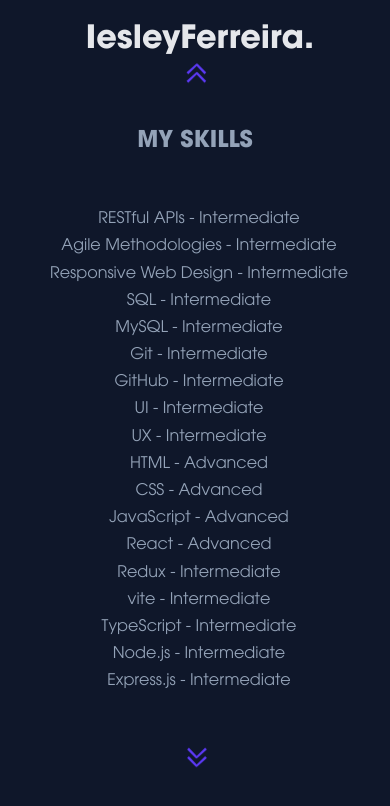
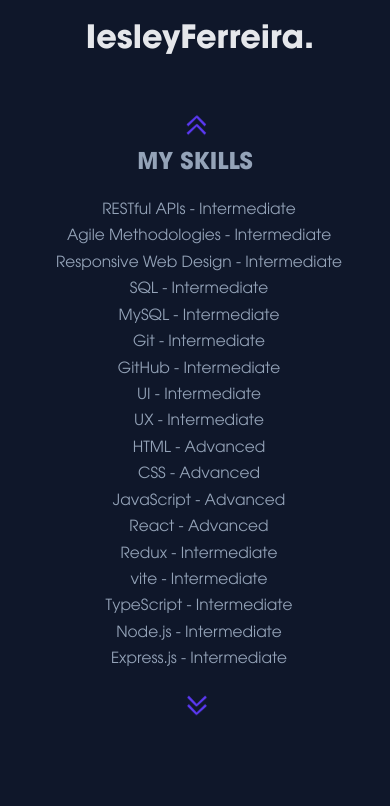
Before and after one commit to iesley-ferreira/Portfolio, a React (Vite) app: page /skills in a window 390 px wide. Shown: the top 806 px of the page. Built offline with nearby package versions, Linux system fonts and the light colour scheme.

Commit message:
Update image paths in EmblaCarousel and Projects components

```diff
--- a/src/components/EmblaCarousel.tsx
+++ b/src/components/EmblaCarousel.tsx
@@ -44,7 +44,7 @@ const EmblaCarousel: React.FC<PropType> = (props) => {
       title: "MedQuest",
       description:
         "Um aplicativo de perguntas e respostas para estudantes de medicina.",
-      image: "src/assets/images/MedQuest_resized.png",
+      image: "../src/assets/images/MedQuest_resized.png",
       ref: "https://medquest.vercel.app",
       stack: ["React", "TypeScript", "Node.js", "Redux", "css", "Vercel"],
     },
@@ -53,7 +53,7 @@ const EmblaCarousel: React.FC<PropType> = (props) => {
       title: "MedQuest2",
       description:
         "Um aplicativo de perguntas e respostas para estudantes de medicina.",
-      image: "src/assets/images/MedQuest_resized.png",
+      image: "../src/assets/images/MedQuest_resized.png",
       ref: "https://medquest.vercel.app",
       stack: ["React", "TypeScript", "Node.js", "Redux", "css", "Vercel"],
     },
@@ -62,7 +62,7 @@ const EmblaCarousel: React.FC<PropType> = (props) => {
      title: "MedQuest3",
       description:
         "Um aplicativo de perguntas e respostas para estudantes de medicina.",
-      image: "src/assets/images/MedQuest_resized.png",
+      image: "../src/assets/images/MedQuest_resized.png",
       ref: "https://medquest.vercel.app",
       stack: ["React", "TypeScript", "Node.js", "Redux", "css", "Vercel"],
     },
@@ -71,7 +71,7 @@ const EmblaCarousel: React.FC<PropType> = (props) => {
       title: "MedQuest4",
       description:
         "Um aplicativo de perguntas e respostas para estudantes de medicina.",
-      image: "src/assets/images/MedQuest_resized.png",
+      image: "../src/assets/images/MedQuest_resized.png",
       ref: "https://medquest.vercel.app",
       stack: ["React", "TypeScript", "Node.js", "Redux", "css", "Vercel"],
     },
@@ -80,7 +80,7 @@ const EmblaCarousel: React.FC<PropType> = (props) => {
       title: "MedQuest5",
       description:
         "Um aplicativo de perguntas e respostas para estudantes de medicina.",
-      image: "src/assets/images/MedQuest_resized.png",
+      image: "../src/assets/images/MedQuest_resized.png",
       ref: "https://medquest.vercel.app",
       stack: ["React", "TypeScript", "Node.js", "Redux", "css", "Vercel"],
     },
@@ -89,7 +89,7 @@ const EmblaCarousel: React.FC<PropType> = (props) => {
       title: "MedQuest6",
       description:
         "Um aplicativo de perguntas e respostas para estudantes de medicina.",
-      image: "src/assets/images/MedQuest_resized.png",
+      image: "../src/assets/images/MedQuest_resized.png",
       ref: "https://medquest.vercel.app",
       stack: ["React", "TypeScript", "Node.js", "Redux", "css", "Vercel"],
     },
--- a/src/components/Projects.tsx
+++ b/src/components/Projects.tsx
@@ -1,57 +1,13 @@
 import "./styles/Projects.css";
 import React from "react";
 import { Link } from "react-router-dom";
+import { EmblaOptionsType } from 'embla-carousel'
 
 import "./styles/base.css";
 import "./styles/embla.css";
 import EmblaCarousel from "./EmblaCarousel";
 import upArrow from "../assets/images/up-arrow.svg";
 
-interface Project {
-  id: number;
-  title: string;
-  description: string;
-  stack: string[];
-}
-
-const projects: Project[] = [
-  {
-    id: 1,
-    title: "Projeto 1",
-    description: "Descrição do Projeto 1",
-    stack: ["React", "TypeScript"],
-  },
-  {
-    id: 2,
-    title: "Projeto 2",
-    description: "Descrição do Projeto 2",
-    stack: ["Node.js", "Express.js"],
-  },
-  {
-    id: 3,
-    title: "Projeto 3",
-    description: "Descrição do Projeto 3",
-    stack: ["HTML", "CSS"],
-  },
-  {
-    id: 4,
-    title: "Projeto 4",
-    description: "Descrição do Projeto 4",
-    stack: ["React", "Node.js"],
-  },
-  {
-    id: 5,
-    title: "Projeto 5",
-    description: "Descrição do Projeto 5",
-    stack: ["TypeScript", "Express.js"],
-  },
-  {
-    id: 6,
-    title: "Projeto 6",
-    description: "Descrição do Projeto 6",
-    stack: ["React", "Node.js"],
-  },
-];
 
 const Projects: React.FC = () => {
   const OPTIONS: EmblaOptionsType = { align: "start" };
--- a/src/components/styles/Header.css
+++ b/src/components/styles/Header.css
@@ -21,7 +21,6 @@
   justify-content: space-around;
   align-items: center;
   position: fixed;
-  /* width: 100%; */
   margin-left: 22%;
   height: 80px;
   top: 0;
--- a/src/components/styles/Info.css
+++ b/src/components/styles/Info.css
@@ -40,5 +40,7 @@
     margin-right: 0;
     padding-left: 0;
     width: 80%;
+    gap: 20px;
+    margin-bottom: 0;
   }
 }
--- a/src/components/styles/Projects.css
+++ b/src/components/styles/Projects.css
@@ -37,6 +37,13 @@
   background-color: rgba(236, 255, 255, 0.185);
 }
 
+.projects__content {
+  display: flex;
+  flex-direction: column;
+  align-items: center;
+  gap: 40px;
+}
+
 .Project-card_img {
   width: 100%;
   display: flex;
@@ -60,7 +67,6 @@
   display: flex;
   flex-flow: row wrap;
   gap: 10px;
-  /* margin-bottom: 16px; */
   height: 100%;
 }
 
@@ -97,6 +103,10 @@
   }
   .projects__container {
     width: 100%;
+    padding-top: 8rem;
+  }
+  .projects__content {
+    gap: 16px;
   }
 }
 
@@ -105,21 +115,13 @@
   flex-direction: row;
 }
 
-.projects__content {
-  /* width: 100%; */
-  height: 100%;
-  display: flex;
-  flex-direction: column;
-  align-items: center;
-  gap: 40px;
-}
-
 .projects__arrow {
   margin-top: -80px;
 }
 
 .projects__title {
   color: rgb(148, 163, 184);
+  text-transform: uppercase;
 }
 
 .card__header__content {
--- a/src/components/styles/SkillSet.css
+++ b/src/components/styles/SkillSet.css
@@ -49,17 +49,6 @@
   justify-content: space-between;
 }
 
-/* @media (max-width: 1100px) {
-  .skill-list {
-    width: 80%;
-    display: flex;
-    flex-direction: column;
-    justify-content: center;
-    align-items: center;
-    padding-left: 25%;
-  }
-} */
-
 @media (max-width: 705px) {
   .skill-list {
     flex-direction: column;
@@ -71,11 +60,12 @@
   }
 
   .skill-set-container {
-    gap: 30px;
+    gap: 0;
     margin-right: 0;
   }
 
   .skill-set-container ul li {
     justify-content: center;
+    font-size: 0.8em;
   }
 }
```
Also changed, not shown: src/components/styles/RoadMap.css (deleted, +0 -62 lines).
